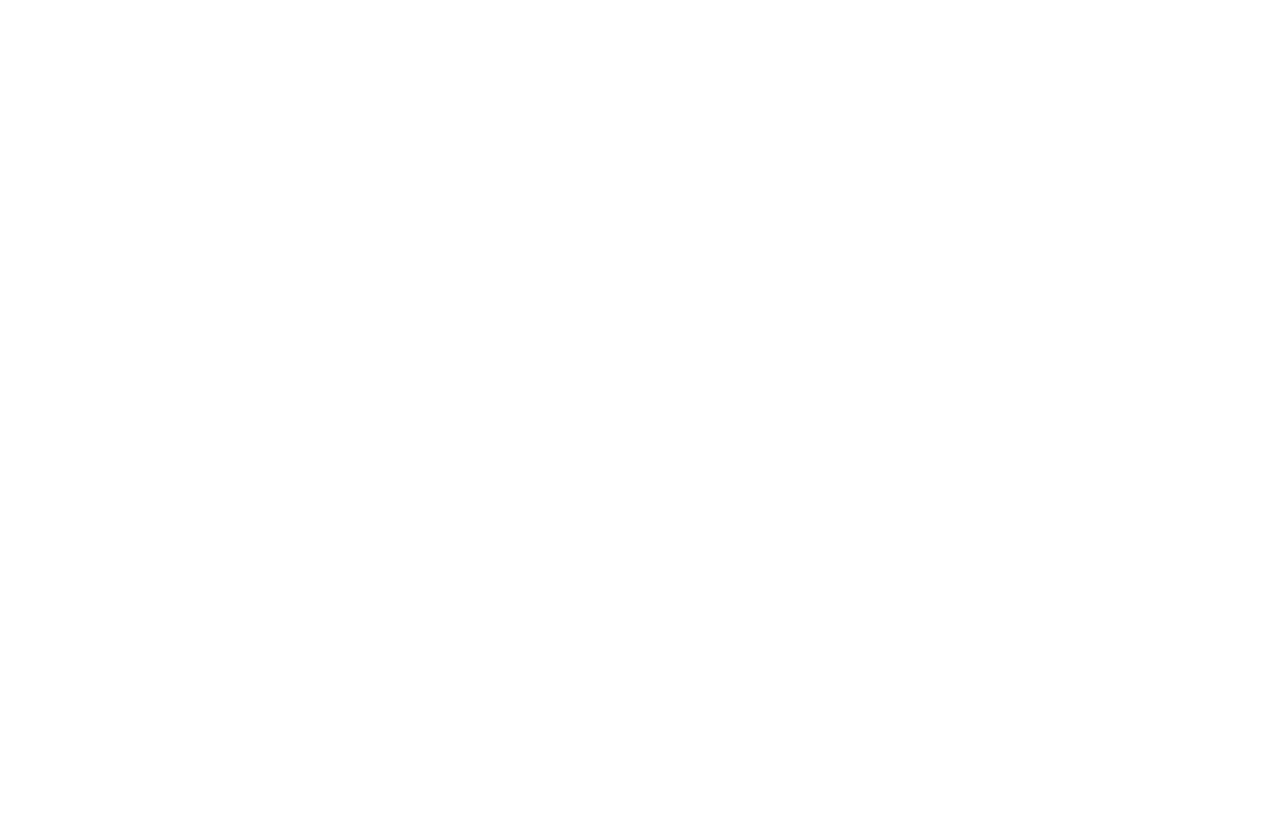
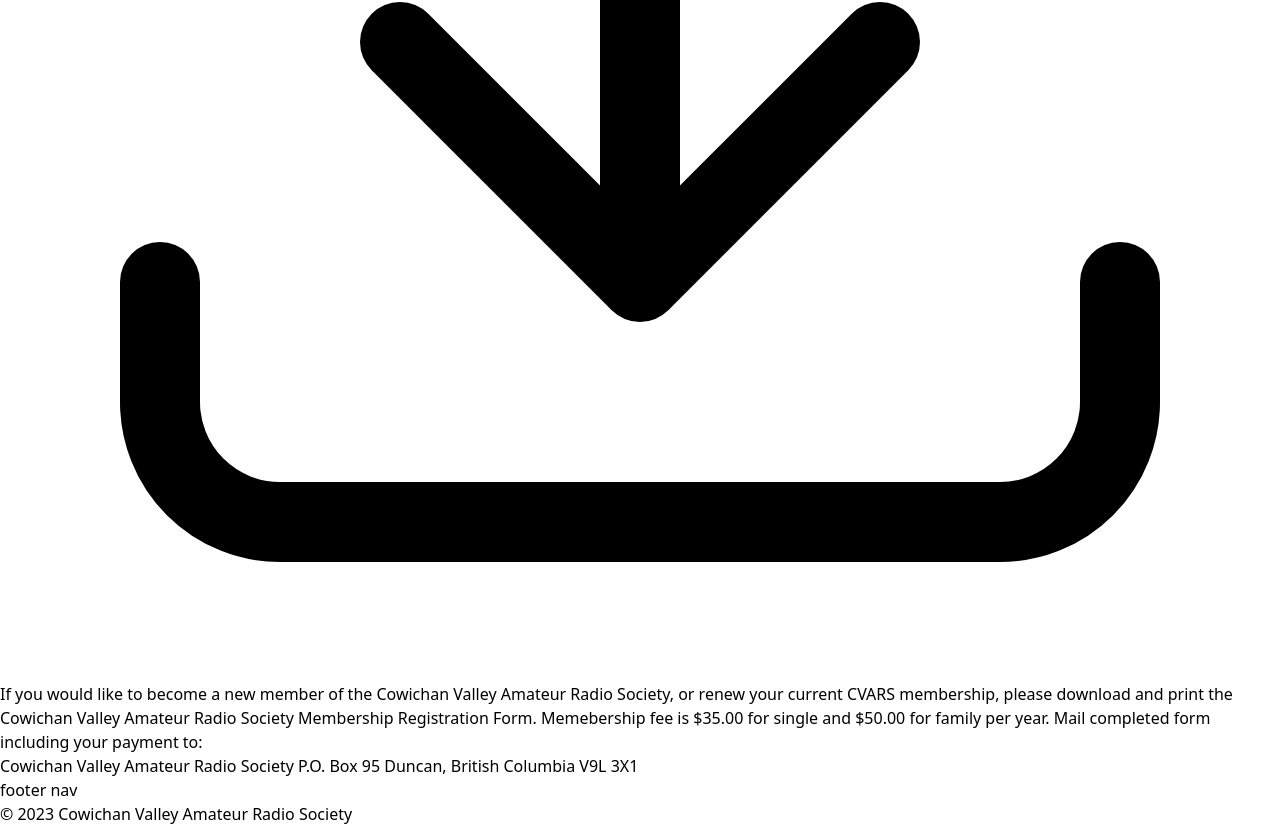
Before and after one commit to brianbancroft/demo-cvars-redesign, a SvelteKit app: page /membership in a window 1280 px wide. Shown: the part 859-1685 px from the top of the page. Before the commit the page ends 800 px from the top, so only its background shows below. Built offline with nearby package versions, Linux system fonts and the light colour scheme.

Commit message:
Add content

```diff
--- /dev/null
+++ b/src/components/DownloadIcon.svelte
@@ -0,0 +1,14 @@
+<svg
+	xmlns="http://www.w3.org/2000/svg"
+	fill="none"
+	viewBox="0 0 24 24"
+	stroke-width="1.5"
+	stroke="currentColor"
+	class="w-6 h-6"
+>
+	<path
+		stroke-linecap="round"
+		stroke-linejoin="round"
+		d="M3 16.5v2.25A2.25 2.25 0 005.25 21h13.5A2.25 2.25 0 0021 18.75V16.5M16.5 12L12 16.5m0 0L7.5 12m4.5 4.5V3"
+	/>
+</svg>
--- a/src/routes/membership/+page.svelte
+++ b/src/routes/membership/+page.svelte
@@ -1 +1,26 @@
+<script>
+	import pdf from '../../../static/CVARS_membership_application.pdf';
+	import DownloadIcon from '../../components/DownloadIcon.svelte';
+</script>
+
 <h1>hello membership</h1>
+
+<a href="/CVARS_membership_application.pdf">
+	<div
+		class="m-2 p-1 w-[450px] h-[150px] border rounded flex flex-com items-end group hover:border-orange-500 ease-in-out transition-all"
+	>
+		<div class="flex group-hover:text-orange-500 transition-all ease-in-out">
+			<p class="mr-2">download pdf form</p>
+			<DownloadIcon />
+		</div>
+	</div>
+</a>
+
+<p>
+	If you would like to become a new member of the Cowichan Valley Amateur Radio Society, or renew
+	your current CVARS membership, please download and print the Cowichan Valley Amateur Radio Society
+	Membership Registration Form. Memebership fee is $35.00 for single and $50.00 for family per year.
+	Mail completed form including your payment to:
+</p>
+
+<p>Cowichan Valley Amateur Radio Society P.O. Box 95 Duncan, British Columbia V9L 3X1</p>
```
Also changed, not shown: src/routes/+page.svelte (+15 -0 lines), src/routes/community/+page.svelte (+10 -0 lines), 1 other file (tests, documents, lock files or other folders).
